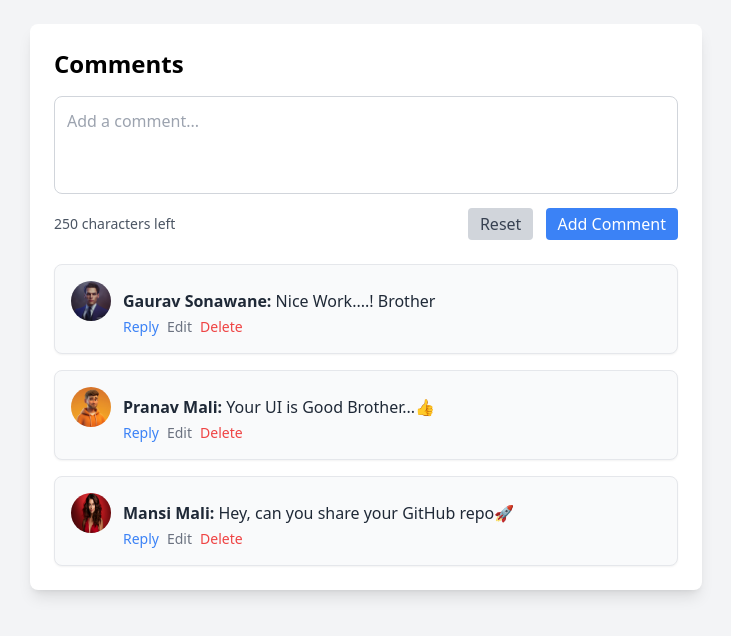
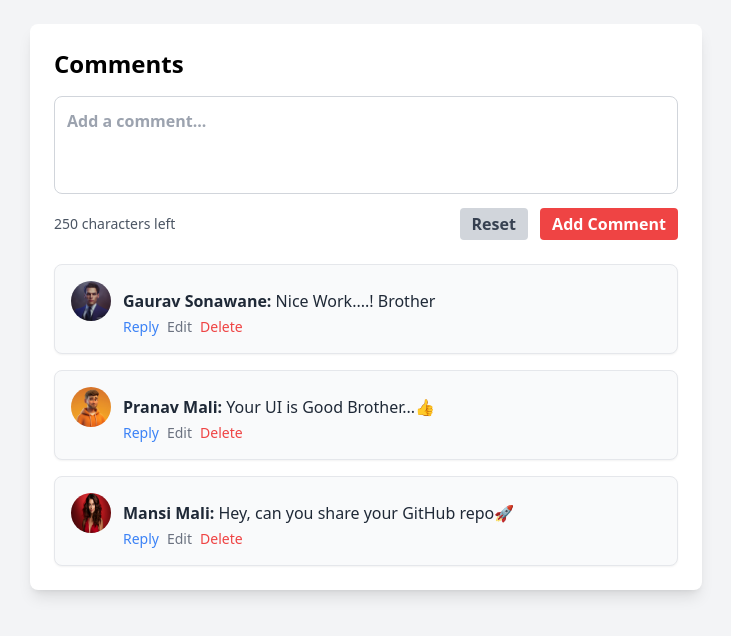
Before and after one commit to Dhirajbhavsar9900/Remct4, a website: page index.html in a window 1280 px wide. Shown: the whole page, without its empty margins (274-1005 px from the left). Drawn offline with Linux system fonts and the light colour scheme.

Commit message:
color changes

```diff
--- a/index.html
+++ b/index.html
@@ -11,17 +11,18 @@
     <h1 class="text-2xl font-semibold mb-4">Comments</h1>
     <form id="newCommentForm" class="mb-6">
       <textarea id="commentInput" rows="3" maxlength="250" placeholder="Add a comment..."
-        class="w-full p-3 border border-gray-300 rounded-lg resize-none focus:outline-none focus:border-blue-400"></textarea>
+        class="w-full p-3 border border-gray-300 font-semibold rounded-lg resize-none focus:outline-none focus:border-blue-400 "></textarea>
       <div class="flex justify-between items-center mt-2">
         <span id="charCounter" class="text-sm text-gray-600">250 characters left</span>
         <div>
-          <button type="button" id="resetButton" class="bg-gray-300 text-gray-700 py-1 px-3 rounded hover:bg-gray-400 mr-2">Reset</button>
-          <button type="submit" class="bg-blue-500 text-white py-1 px-3 rounded hover:bg-blue-600">Add Comment</button>
+          <button type="button" id="resetButton" class="bg-gray-300 text-gray-700 hover:text-gray-900 transition py-1 px-3 rounded hover:bg-gray-400 mr-2 font-bold">Reset</button>
+          <button type="submit" class="bg-red-500 font-bold text-white py-1 px-3 rounded hover:bg-red-700 transition">Add Comment</button>
         </div>
       </div>
     </form>
 
-    <div id="commentsContainer" class="space-y-4"></div>
+    <div id="commentsContainer" class="space-y-4">
+</div>
   </div>
   <script src="./function.js"></script>
 </body>
```
Also changed, not shown: output.css.
